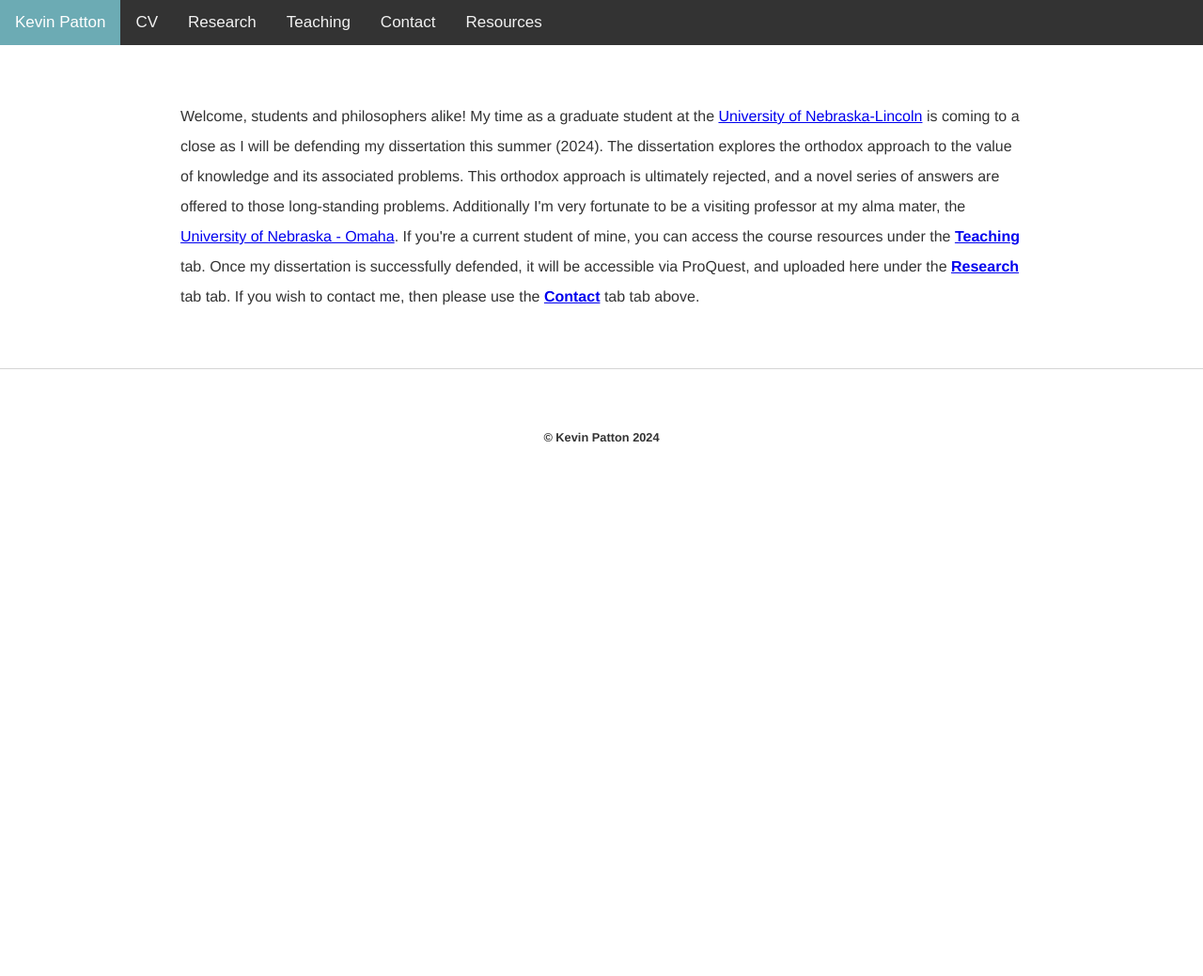
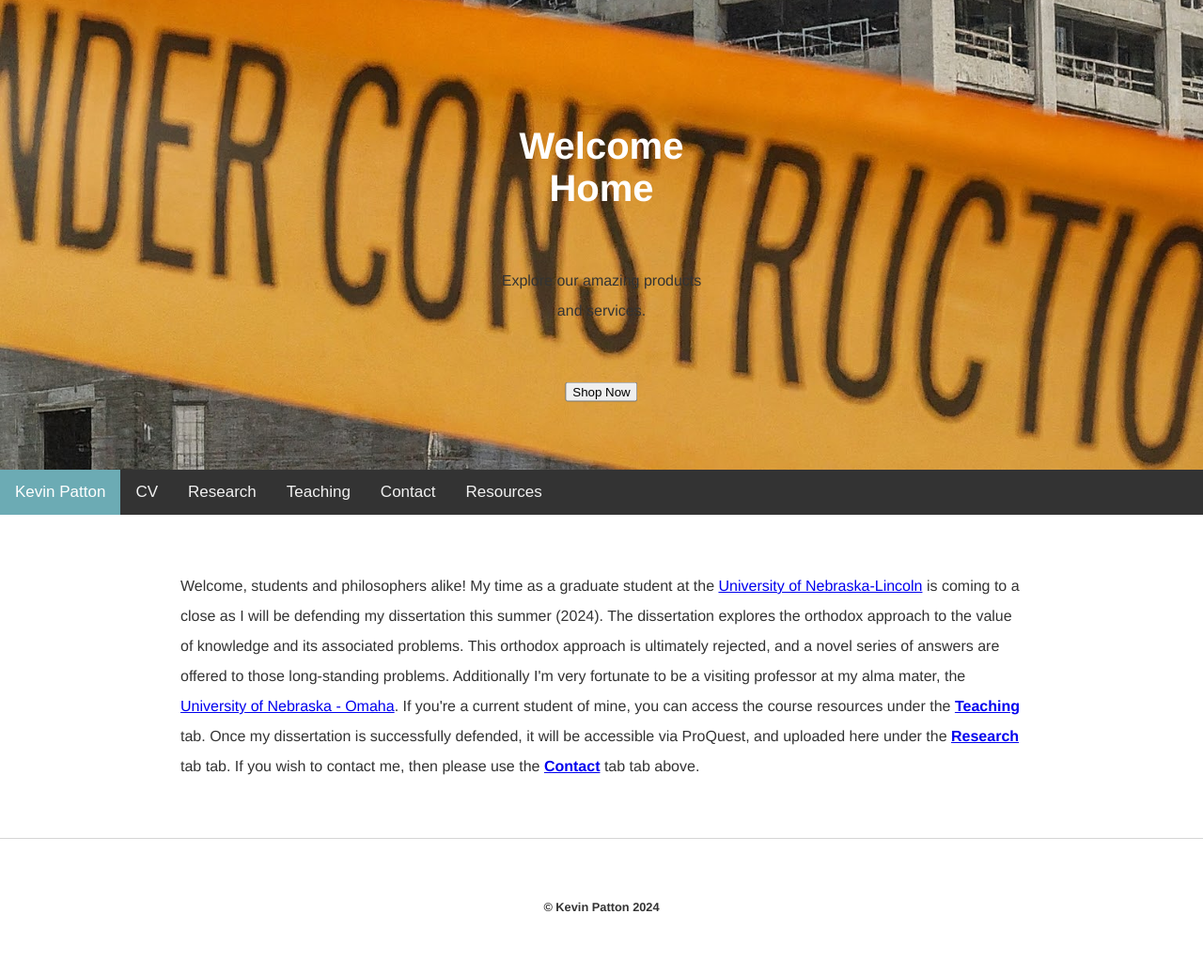
Before and after one commit to kevinjpatton/kevinjpatton.github.io, a Jekyll site: the page built from test.html, in a window 1280 px wide. Shown: the whole page at 94% size. Built offline with Jekyll 4.4.1, drawn with Linux system fonts in a browser that asks for light colours; Markdown is read by kramdown in place of the engine named in the settings; before the commit the page ends 900 px from its top, so only the background shows below that.

Commit message:
Update test.html

```diff
--- a/_layouts/test.html
+++ b/_layouts/test.html
@@ -68,6 +68,16 @@ body {
 </head>
 <body>
 
+<header>
+    <div class="hero-image home-page">
+      <div class="hero-text">
+        <h1>Welcome Home</h1>
+        <p>Explore our amazing products and services.</p>
+        <button>Shop Now</button>
+      </div>
+    </div>
+  </header>
+
 <div class="topnav" id="myTopnav">
   <a href="/" class="active">Kevin Patton</a>
   <a href="/cv">CV</a>
```
